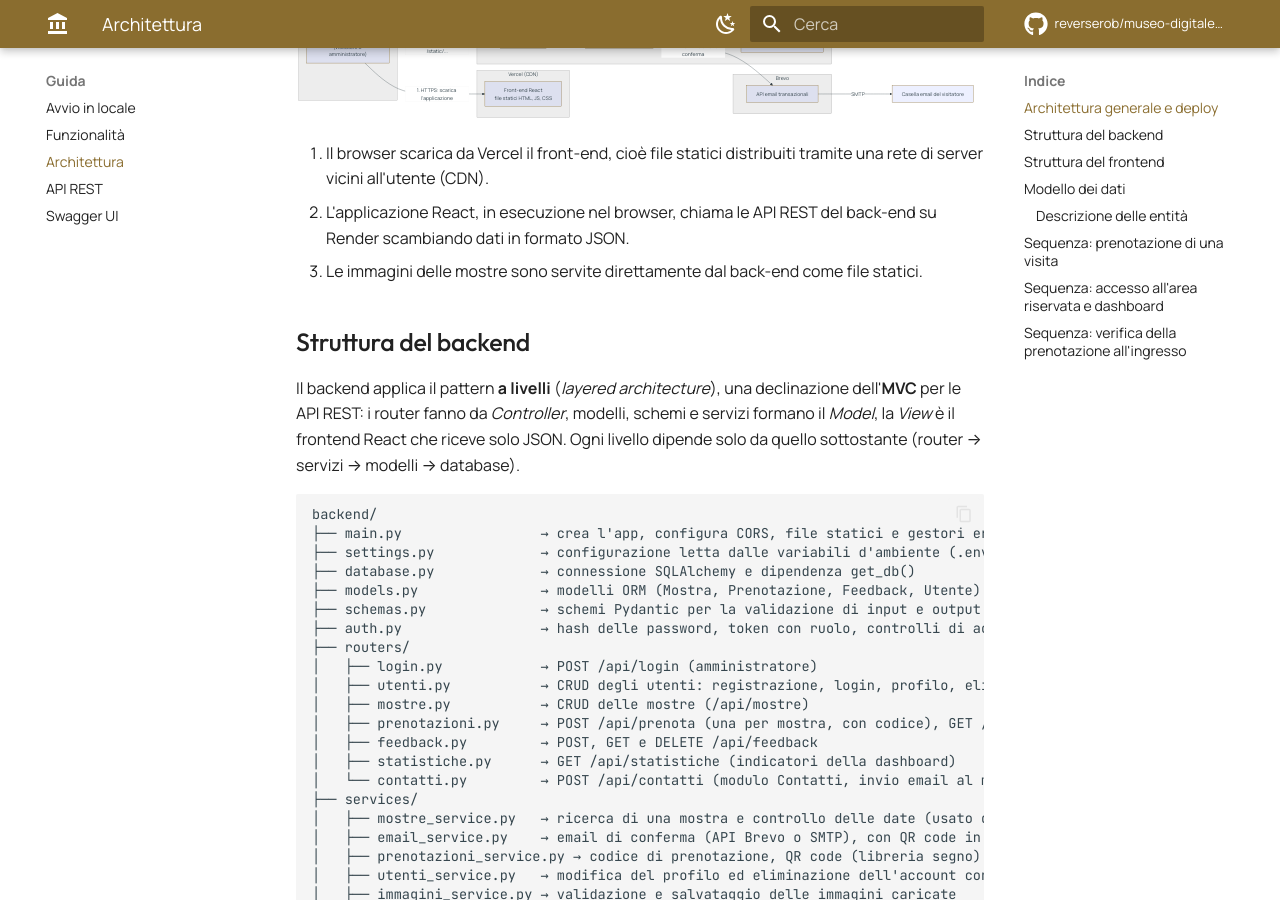
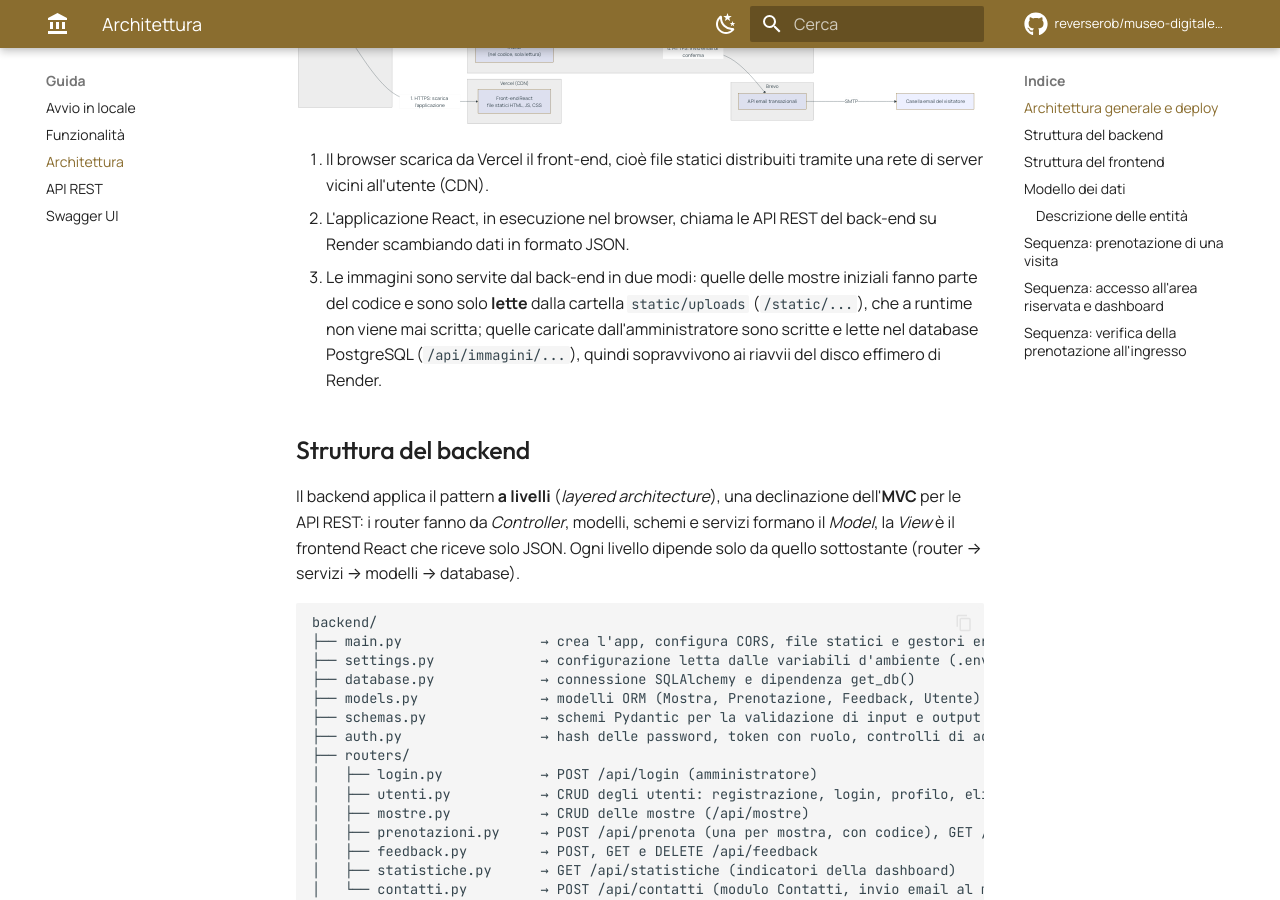
Before and after one commit to reverserob/museo-digitale-pw, an MkDocs documentation site: the page built from docs/guida/architettura.md, in a window 1280 px wide and 900 px high, scrolled down 382 px. Built offline with MkDocs 1.6.1 and Material for MkDocs 9.7.7, drawn with Linux system fonts in a browser that asks for light colours; comment, search, counter and statistics services are not loaded.

````diff
--- a/docs/guida/architettura.md
+++ b/docs/guida/architettura.md
@@ -15,25 +15,25 @@
     subgraph Render["Render (Web Service)"]
         U["Uvicorn<br/>server ASGI"] --> A["Applicazione FastAPI<br/>router + servizi"]
         A --> O["SQLAlchemy ORM"]
-        A --> S["Cartella static/uploads<br/>immagini delle mostre iniziali"]
+        S["Cartella static/uploads<br/>immagini delle mostre iniziali<br/>(nel codice, sola lettura)"] -. "lettura" .-> A
     end
     subgraph Neon["Neon (PostgreSQL gestito)"]
         D[("PostgreSQL<br/>tabelle + immagini caricate")]
     end
-    O -- "TLS, porta 5432" --> D
+    O <-- "TLS, porta 5432: lettura e scrittura" --> D
     subgraph Brevo["Brevo"]
         M["API email transazionali"]
     end
     B -- "1. HTTPS: scarica l'applicazione" --> F
     B -- "2. HTTPS + JSON: chiamate REST /api/..." --> U
-    B -- "3. HTTPS: immagini /static/..." --> U
+    B -- "3. HTTPS: immagini /static/... e /api/immagini/..." --> U
     A -- "4. HTTPS: invio email di conferma" --> M
     M -- "SMTP" --> E["Casella email del visitatore"]
 ```
 
 1. Il browser scarica da Vercel il front-end, cioè file statici distribuiti tramite una rete di server vicini all'utente (CDN).
 2. L'applicazione React, in esecuzione nel browser, chiama le API REST del back-end su Render scambiando dati in formato JSON.
-3. Le immagini delle mostre sono servite direttamente dal back-end come file statici.
+3. Le immagini sono servite dal back-end in due modi: quelle delle mostre iniziali fanno parte del codice e sono solo **lette** dalla cartella `static/uploads` (`/static/...`), che a runtime non viene mai scritta; quelle caricate dall'amministratore sono scritte e lette nel database PostgreSQL (`/api/immagini/...`), quindi sopravvivono ai riavvii del disco effimero di Render.
 
 ## Struttura del backend
 
````
Also changed, not shown: DOCUMENTATION.md (+4 -4 lines).
